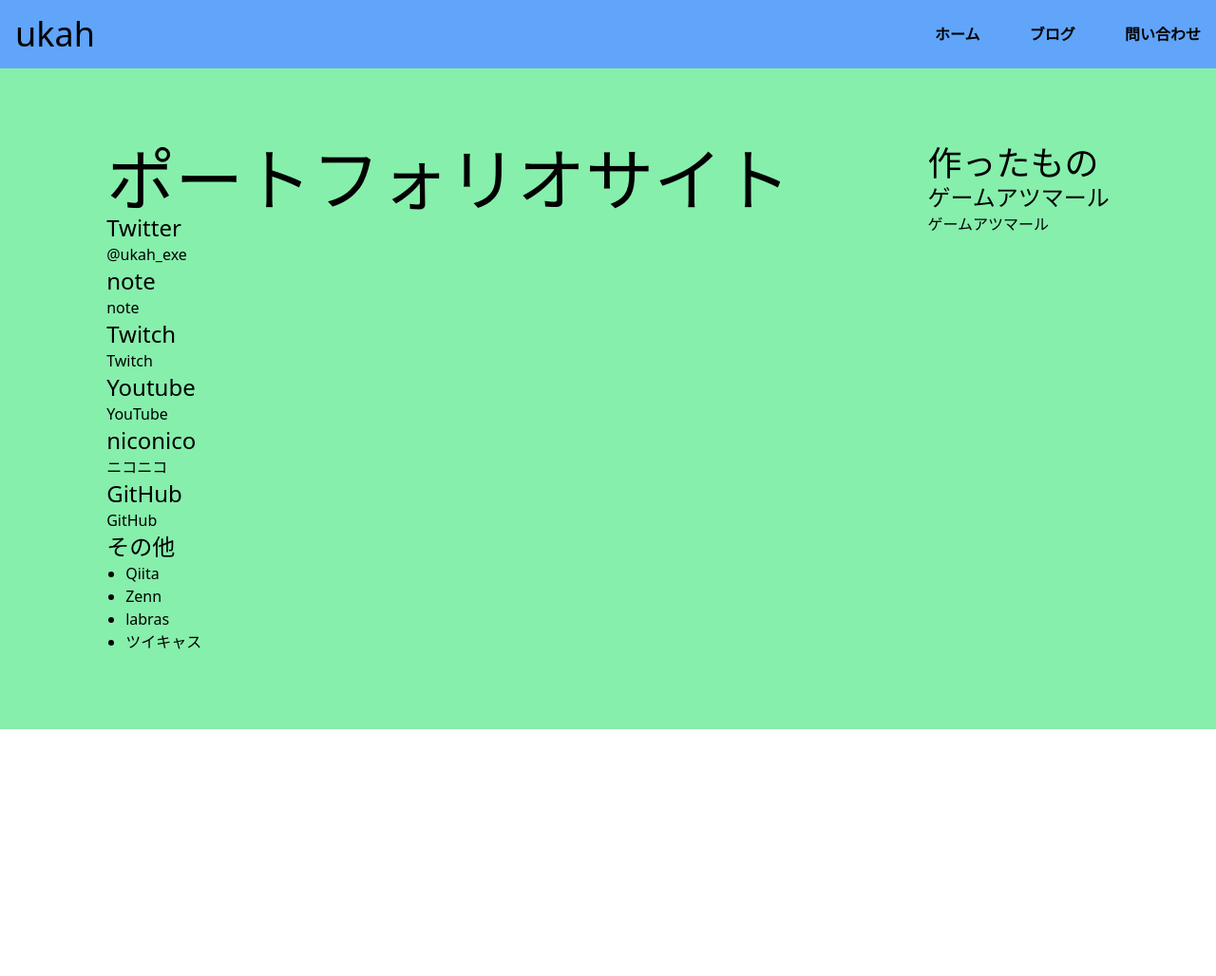
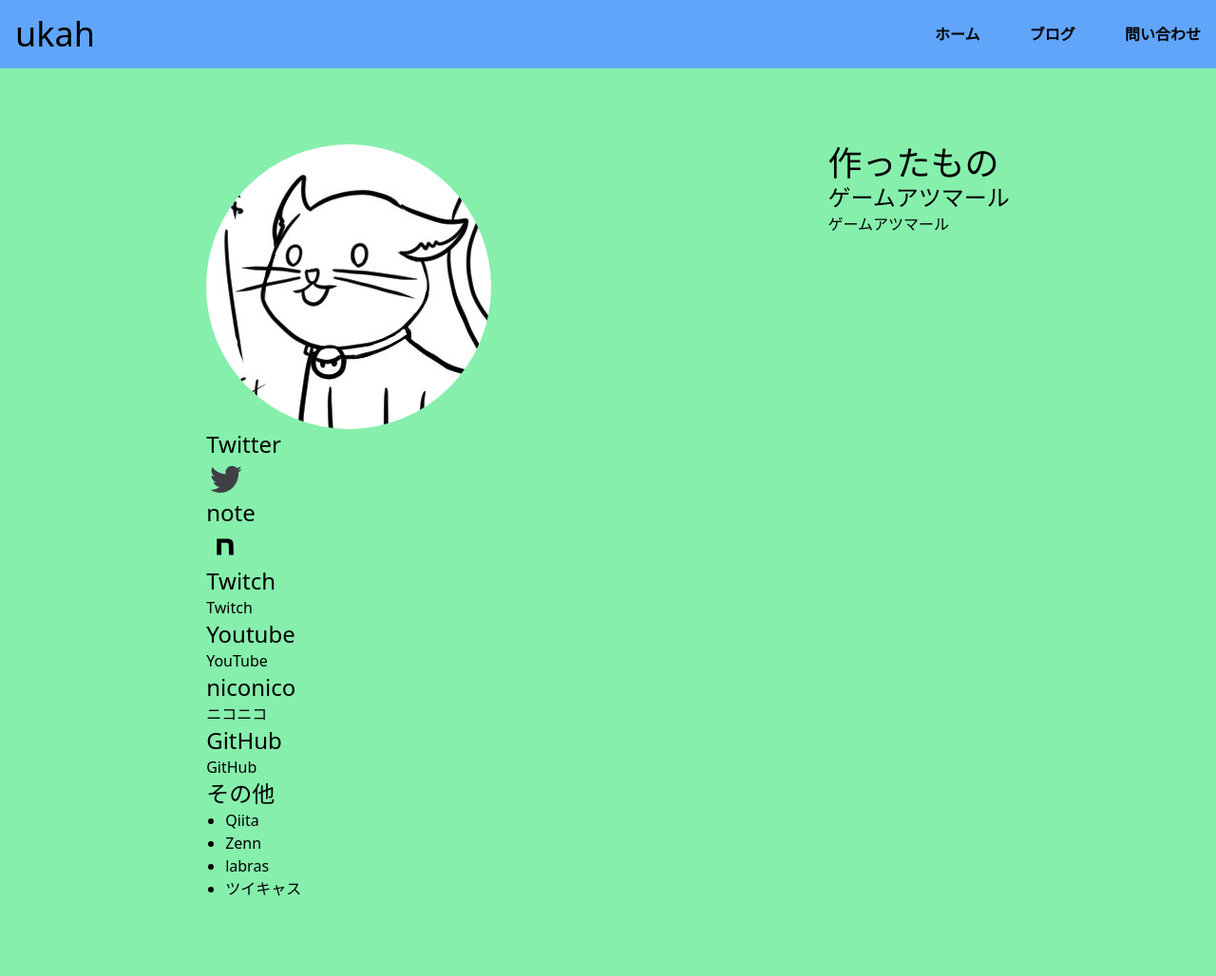
Before and after one commit to ukah/old_mygithubpages_top, a Jekyll site: the page built from index.md, in a window 1280 px wide. Shown: the whole page at 95% size. Built offline with Jekyll 4.4.1, drawn with Linux system fonts in a browser that asks for light colours; before the commit the page ends 900 px from its top, so only the background shows below that.

Commit message:
add site logo

```diff
--- a/_layouts/default.html
+++ b/_layouts/default.html
@@ -4,6 +4,7 @@
     <meta charset="utf-8">
     <meta name="viewport" content="width=device-width, initial-scale=1">
     <link href="main.css" rel="stylesheet" />
+    <link rel="stylesheet" href="style.css">
     <title>{{ page.title }}</title>
     <!-- Google tag (gtag.js) -->
     <script async src="https://www.googletagmanager.com/gtag/js?id=G-YJW2J05RKX"></script>
@@ -33,15 +34,15 @@
     <div class=" bg-green-300 p-10">
       <div class="md:flex container mx-auto md:justify-around py-5 md:py-10">
         <div class="flex flex-col text-center md:text-left">
-          <h1 class="text-5xl sm:text-7xl">ポートフォリオサイト</h1>
+          <figure><img class="top-img" src="ukah.png" alt=""></figure>
           <div>
             <h2>Twitter</h2>
-          <a href="https://twitter.com/ukah_exe">@ukah_exe</a>
+          <a href="https://twitter.com/ukah_exe"><img class="svg-logo" src="img/twitter-svgrepo-com.svg" alt=""> </a>
           </div>
 
           <div>
           <h2>note</h2>
-          <a href="https://note.com/ukah">note</a>
+          <a href="https://note.com/ukah"><img class="svg-logo" src="img/note-svg.svg" alt=""></a>
           </div>
 
           <div>
--- /dev/null
+++ b/style.css
@@ -0,0 +1,6 @@
+.top-img{
+    border-radius: 50%;
+}
+.svg-logo{
+    width: 40px;
+}
```
Also changed, not shown: img/note-svg.svg (added), img/twitter-svgrepo-com.svg (added), ukah.png (added).
